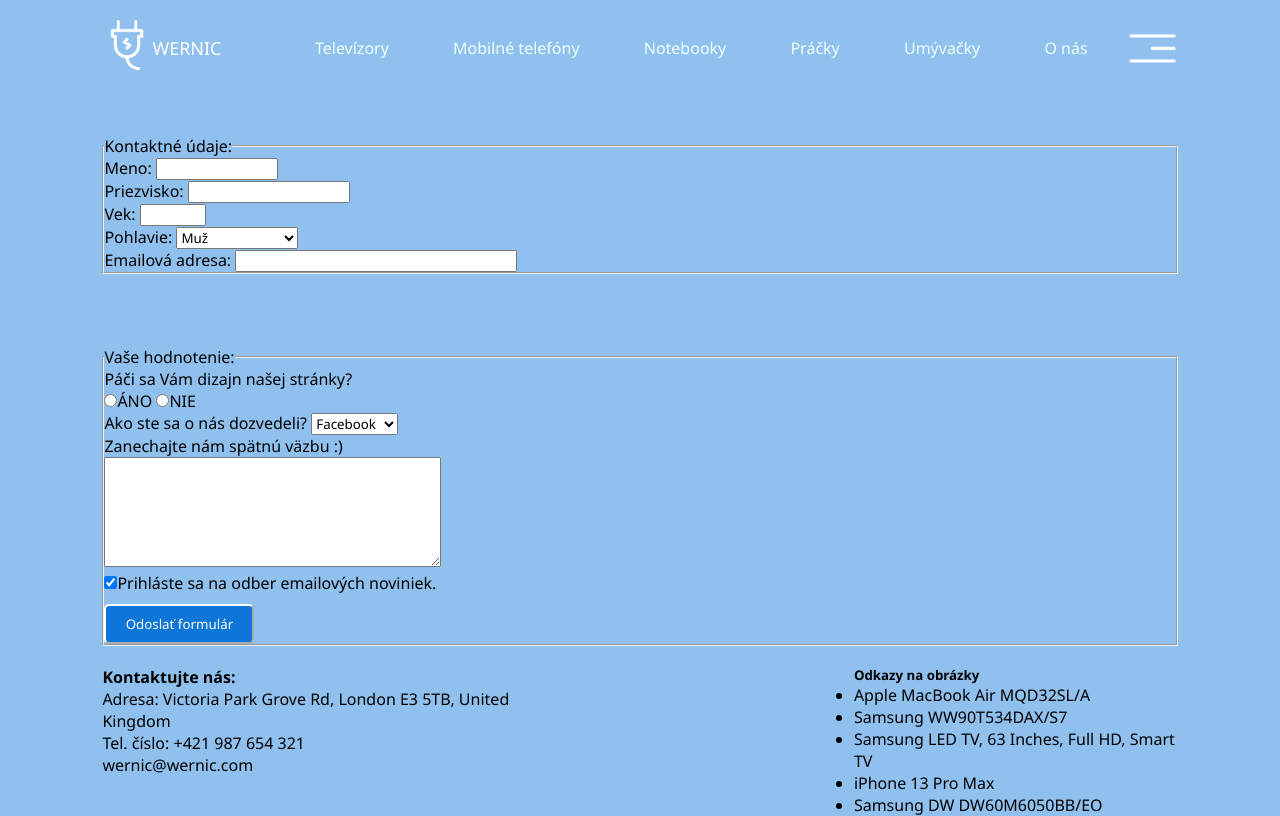
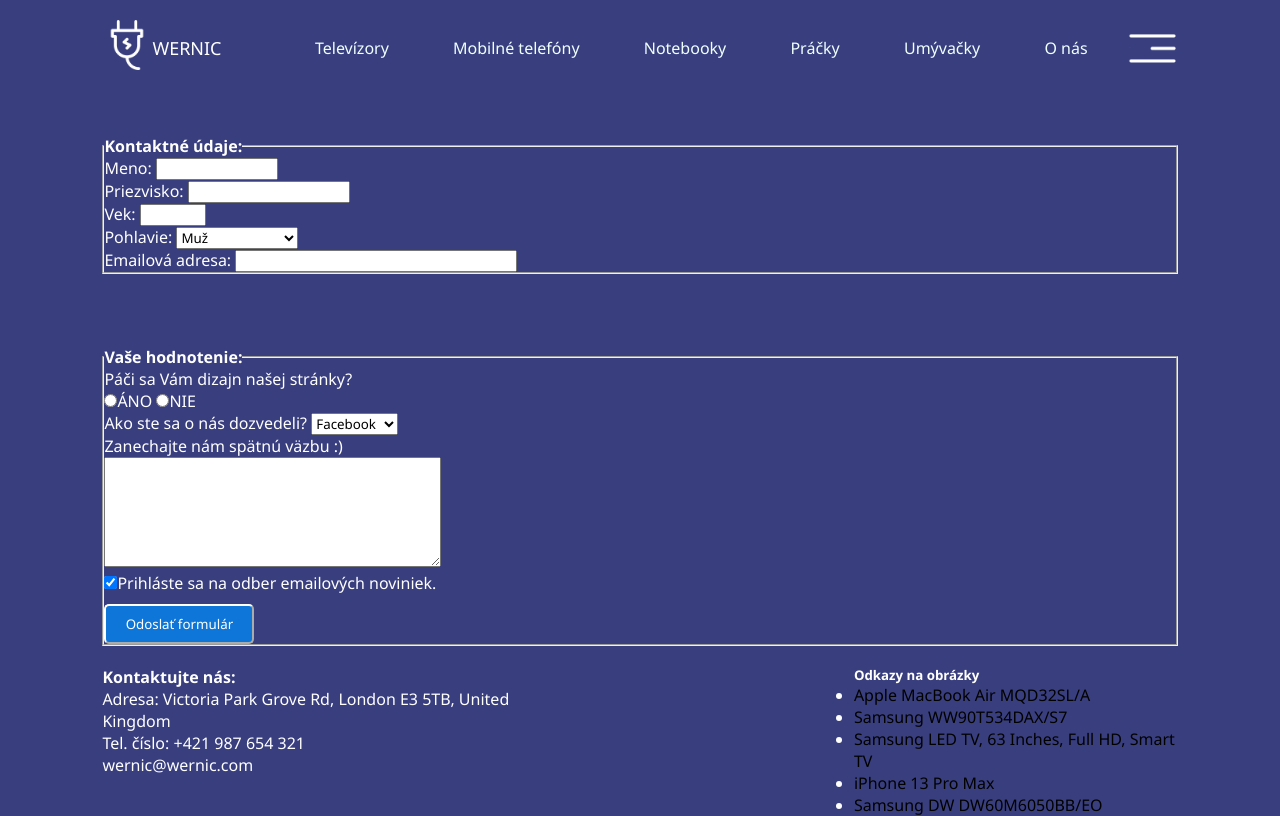
Before and after one commit to EmaKajzarova/cgp, a plain HTML site: page html/formular.html in a window 1280 px wide. Drawn offline with Linux system fonts and the light colour scheme.

Commit message:
web_elektro

```diff
--- a/html/formular.html
+++ b/html/formular.html
@@ -31,7 +31,7 @@
 
         <div class="formular1">
             <fieldset>
-                <legend>Kontaktné údaje:</legend>
+                <legend><b>Kontaktné údaje:</b></legend>
                 <label>Meno: <input type="text" name="meno" size="10" maxlength="100"></label></br>
                 <label>Priezvisko: <input type="text" name="priezvisko" size="15" maxlength="100"></label></br>
                 <label>Vek: <input type="text" name="vek" size="3" max="5"></label></br>
@@ -50,7 +50,7 @@
         </div>
         <div class="formular2">
                 <fieldset>
-                    <legend>Vaše hodnotenie:</legend>
+                    <legend><b>Vaše hodnotenie:</b></legend>
                     <p>Páči sa Vám dizajn našej stránky?</br>
                         <label><input type="radio" name="hodnotenie" value="ano" />ÁNO</label>
                         <label><input type="radio" name="hodnotenie" value="nie" />NIE</label>
--- a/resources/css/doprava.css
+++ b/resources/css/doprava.css
@@ -5,7 +5,7 @@
 }
 
 .kontajner {
-    background-color: rgb(175, 208, 236);
+    background-color: rgb(57, 63, 126);
     padding-left: 8%;
     padding-right: 8%;
     background-position: center;
--- a/resources/css/formular.css
+++ b/resources/css/formular.css
@@ -6,7 +6,7 @@
 
 .kontajner {
     width: 100%;
-    background-color: rgb(143, 192, 238);
+    background-color: rgb(57, 63, 126);
     padding-left: 8%;
     padding-right: 8%;
     background-position: center;
@@ -135,5 +135,29 @@ button {
 
 .mail {
     text-decoration: none;
-    color: black;
+    color: white;
 }
+
+p {
+    color: white;
+}
+
+label {
+    color: white;
+}
+
+legend {
+    color: white;
+}
+
+h4 {
+    color: white;
+}
+
+h5 {
+    color: white;
+}
+
+li {
+    color: white;
+}
--- a/resources/css/mobilne-telefony.css
+++ b/resources/css/mobilne-telefony.css
@@ -5,7 +5,7 @@
 }
 
 .kontajner {
-    background-color: rgb(175, 208, 236);
+    background-color: rgb(57, 63, 126);
     padding-left: 8%;
     padding-right: 8%;
     background-position: center;
--- a/resources/css/notebooky.css
+++ b/resources/css/notebooky.css
@@ -5,7 +5,7 @@
 }
 
 .kontajner {
-    background-color: rgb(175, 208, 236);
+    background-color: rgb(57, 63, 126);
     padding-left: 8%;
     padding-right: 8%;
     background-position: center;
--- a/resources/css/o-nas.css
+++ b/resources/css/o-nas.css
@@ -5,7 +5,7 @@
 }
 
 .kontajner {
-    background-color: rgb(143, 192, 238);
+    background-color: rgb(57, 63, 126);
     padding-left: 8%;
     padding-right: 8%;
     background-position: center;
--- a/resources/css/pracky.css
+++ b/resources/css/pracky.css
@@ -5,7 +5,7 @@
 }
 
 .kontajner {
-    background-color: rgb(175, 208, 236);
+    background-color: rgb(57, 63, 126);
     padding-left: 8%;
     padding-right: 8%;
     background-position: center;
--- a/resources/css/sale.css
+++ b/resources/css/sale.css
@@ -5,7 +5,7 @@
 }
 
 .kontajner {
-    background-color: rgb(175, 208, 236);
+    background-color: rgb(57, 63, 126);
     padding-left: 8%;
     padding-right: 8%;
     background-position: center;
--- a/resources/css/televizory.css
+++ b/resources/css/televizory.css
@@ -5,7 +5,7 @@
 }
 
 .kontajner {
-    background-color: rgb(175, 208, 236);
+    background-color: rgb(57, 63, 126);
     padding-left: 8%;
     padding-right: 8%;
     background-position: center;
--- a/resources/css/umyvacky.css
+++ b/resources/css/umyvacky.css
@@ -5,7 +5,7 @@
 }
 
 .kontajner {
-    background-color: rgb(175, 208, 236);
+    background-color: rgb(57, 63, 126);
     padding-left: 8%;
     padding-right: 8%;
     background-position: center;
```
